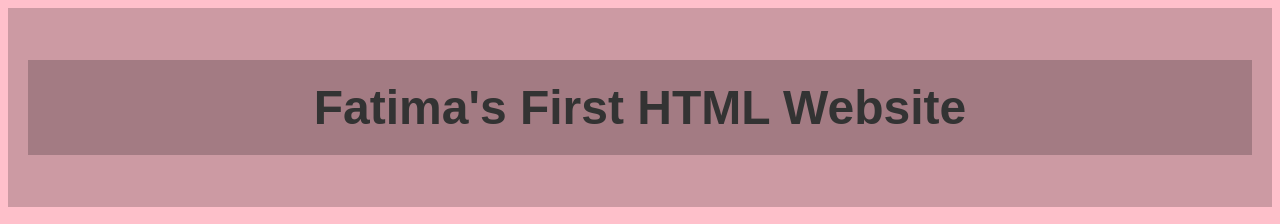
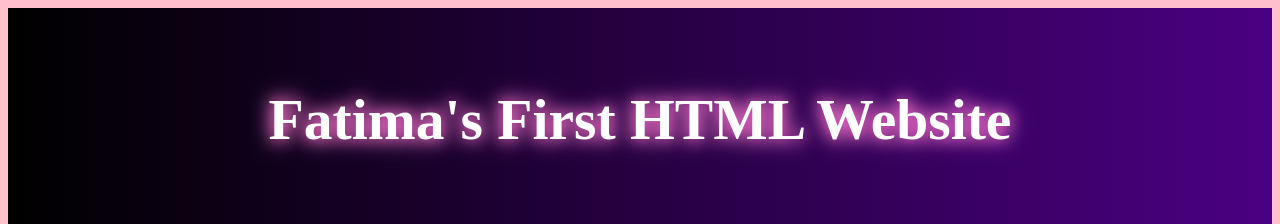
Before and after one commit to fatimanj369/fatimanj369.github.io, a plain HTML site: page index.html in a window 1280 px wide. Shown: the top 224 px of the page. Drawn offline with Linux system fonts and the light colour scheme; grey boxes are pictures that could not be loaded.

Commit message:
Update styles.css

```diff
--- a/styles.css
+++ b/styles.css
@@ -7,18 +7,23 @@ File Name: styles.css
 	body {
 		background-color: #FFC0CB;
 		padding: 0;
-	font-family: sans-serif, "Segoe UI";
+		font-family: sans Serif, "Seong UI";
 		color: #333333;
 	}
 
 	/*Header */
-	header, h1 {
+	header {
+		background: linear-gradient(90deg, #000000, #4b0082);
+		padding: 40px 20px;
 		text-align: center;
-		padding: 20px;
-		background: rgba(0,0,0,0.2);
-		font-size: 3rem;
+		border-bottom: 3px solid #ff66cc;
 }
 
+	header h1 {
+		color: #ffffff;
+		font-size: 3.6rem;
+		text-shadow: 0 0 15px #ff66cc, 0 0 25px #ff99dd;
+}
 	/* table style*/
 	table {
 		margin: 20px auto;
@@ -29,6 +34,7 @@ File Name: styles.css
 		border-radius: 10px;
 		overflow: hidden;
 	}
+
 	td:hover {
 		background: yellow;
 		transition: 0.5s;
```
Lines whose indentation alone changed are shown as unchanged.
